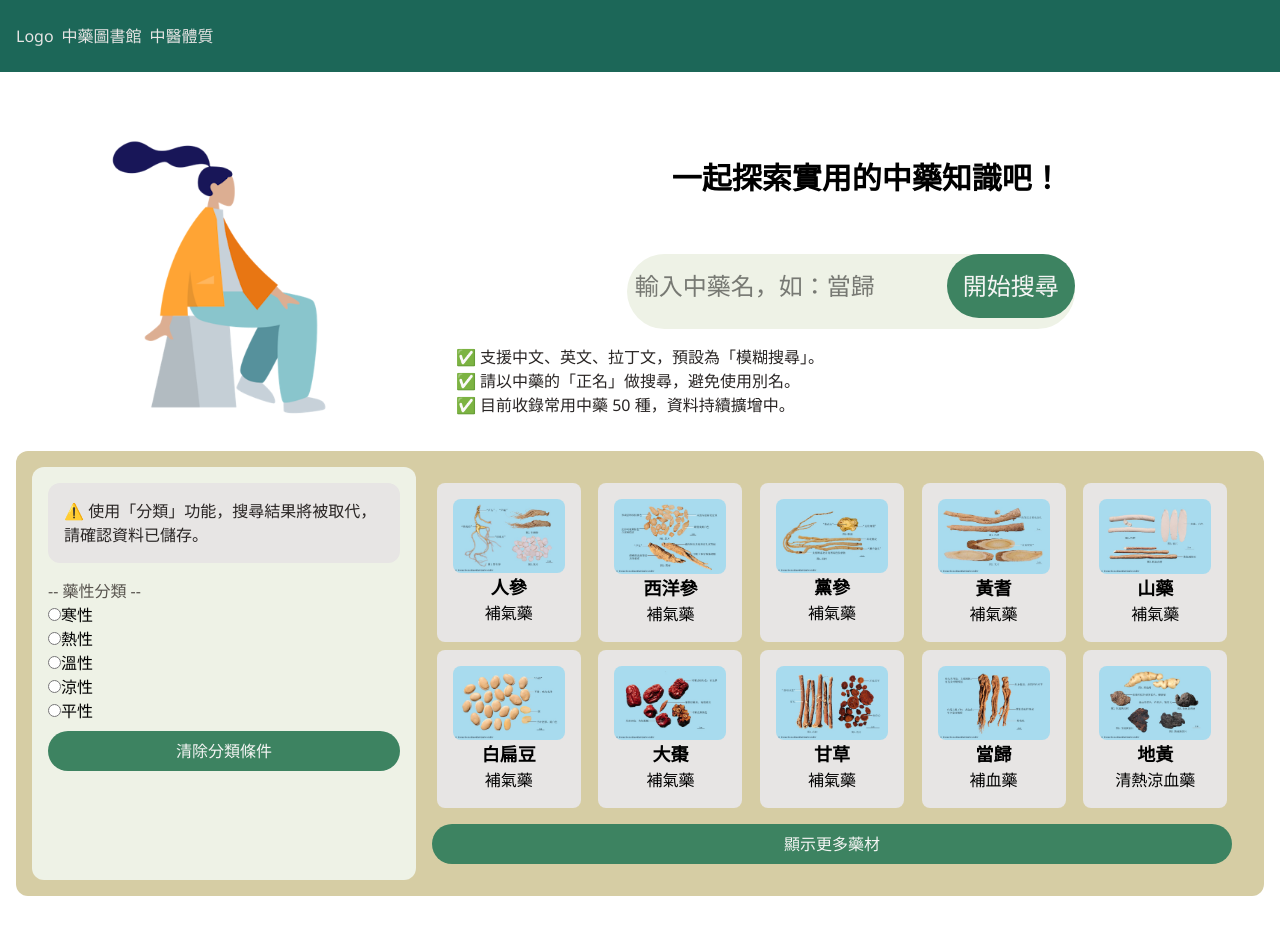
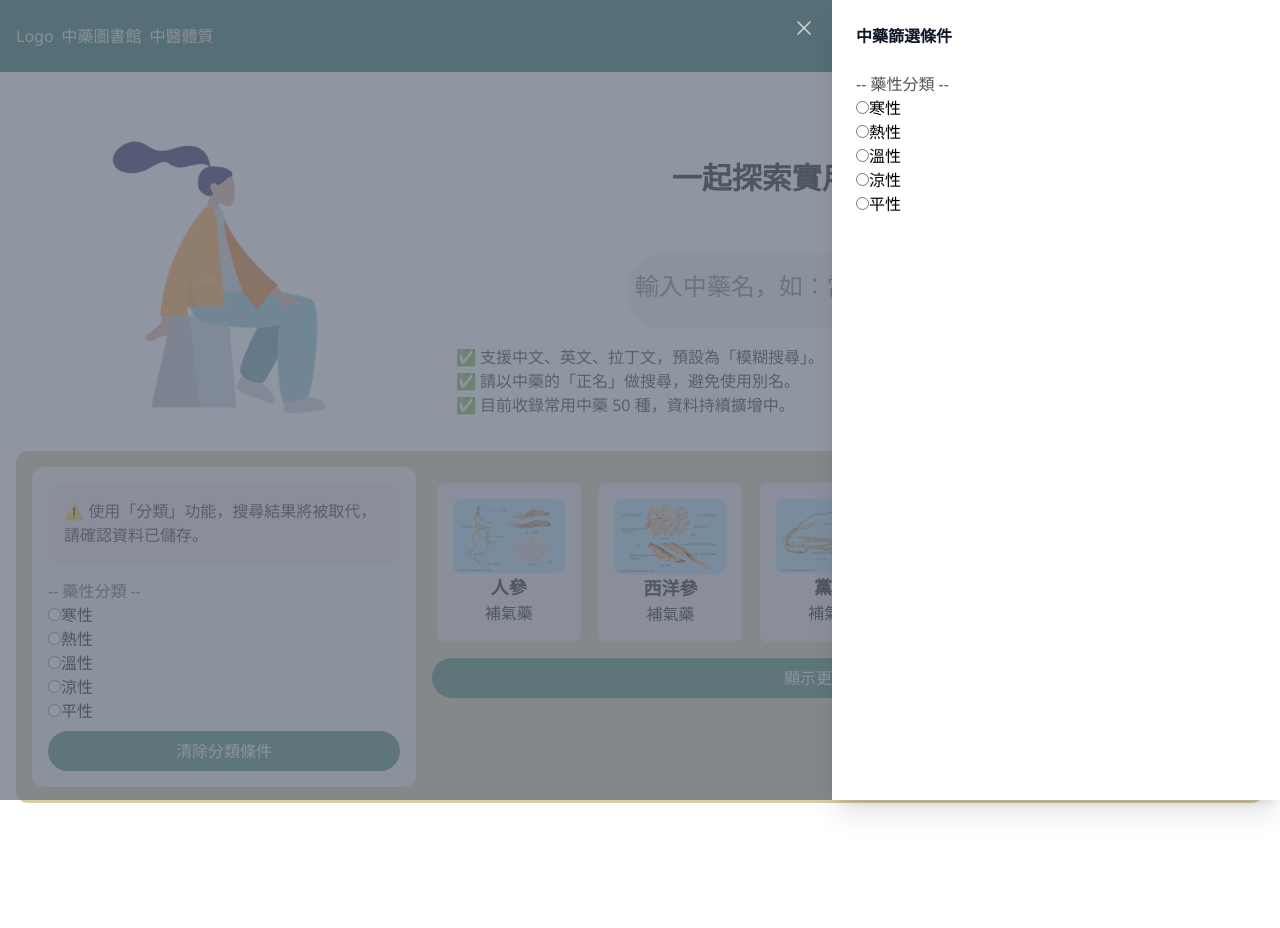
Before and after one commit to Michelle-developer/herb-lab, a React (Vite) app: page /herbs in a window 1280 px wide. After the commit the page ends 835 px from the top, so only its background shows below. Built offline with nearby package versions, Linux system fonts and the light colour scheme.

Commit message:
feat: clear filter + show more

```diff
--- a/package.json
+++ b/package.json
@@ -10,6 +10,8 @@
     "preview": "vite preview"
   },
   "dependencies": {
+    "@headlessui/react": "^2.2.4",
+    "@heroicons/react": "^2.2.0",
     "@tailwindcss/cli": "^4.1.8",
     "@tailwindcss/postcss": "^4.1.8",
     "@tailwindcss/vite": "^4.1.8",
--- a/src/contexts/HerbContext.jsx
+++ b/src/contexts/HerbContext.jsx
@@ -20,7 +20,6 @@ export function HerbProvider({ children }) {
     herbQueryInitialState,
   );
 
-  console.log(queryState); //TODO:待刪除
   return (
     <HerbContext.Provider
       value={{ herbs: processedHerbs, queryState, queryDispatch }}
--- a/src/features/herb/HerbCard.jsx
+++ b/src/features/herb/HerbCard.jsx
@@ -1,16 +1,13 @@
 import { Link } from "react-router-dom";
-import { useHerbContext } from "../../contexts/HerbContext";
 
-function HerbCard() {
-  const { herbs, queryState } = useHerbContext();
-  const displayHerbs =
-    queryState.keyword || queryState.category
-      ? queryState.filteredHerbs
-      : herbs;
-
+//TODO:抽HerbCardItem
+function HerbCard({ displayHerbs }) {
   return (
     <>
-      {displayHerbs.map((herb) => (
+      {displayHerbs.length === 0 ? (
+        <p className="col-span-5">抱歉，我們找不到你查詢的中藥 🥲</p>
+      ) : (
+        displayHerbs.map((herb) => (
           <li
             key={herb.id}
             className="flex flex-col items-center rounded-lg bg-stone-200 p-4"
@@ -25,7 +22,8 @@ function HerbCard() {
               {herb.function_group}
             </p>
           </li>
-      ))}
+        ))
+      )}
     </>
   );
 }
--- a/src/features/herb/HerbCardGrid.jsx
+++ b/src/features/herb/HerbCardGrid.jsx
@@ -1,14 +1,28 @@
 import HerbCard from "./HerbCard";
+import { useHerbContext } from "../../contexts/HerbContext";
+import { useState } from "react";
 
 function HerbCardGrid() {
+  const { herbs, queryState } = useHerbContext();
+  const [visibleCount, setVisibleCount] = useState(5);
+  const isFiltered = queryState.keyword || queryState.category;
+  const source = isFiltered ? queryState.filteredHerbs : herbs;
+  const displayHerbs = source.slice(0, visibleCount);
+
   return (
     <>
       <ul className="mb-4 grid grid-cols-5 justify-items-center gap-2">
-        <HerbCard />
+        <HerbCard displayHerbs={displayHerbs} />
       </ul>
-      <button className="bg-grass border-grass w-full rounded-full border-solid p-2 text-stone-100">
-        顯示更多藥材
-      </button>
+
+      {source.length > visibleCount && (
+        <button
+          className="bg-grass border-grass w-full rounded-full border-solid p-2 text-stone-100"
+          onClick={() => setVisibleCount((count) => count + 5)}
+        >
+          顯示更多藥材
+        </button>
+      )}
     </>
   );
 }
--- a/src/features/herb/HerbFilterNature.jsx
+++ b/src/features/herb/HerbFilterNature.jsx
@@ -1,8 +1,6 @@
-import { useState } from "react";
 import { useHerbContext } from "../../contexts/HerbContext";
 
-function HerbFilterNature() {
-  const [category, setCategory] = useState("");
+function HerbFilterNature({ category, setCategory }) {
   const { herbs, queryDispatch } = useHerbContext();
 
   function handleFilter(e) {
--- a/src/features/herb/HerbFilterSidebar.jsx
+++ b/src/features/herb/HerbFilterSidebar.jsx
@@ -1,16 +1,25 @@
 import HerbFilterNature from "./HerbFilterNature";
+import { useHerbContext } from "../../contexts/HerbContext";
+import { useState } from "react";
 
 function HerbFilterSidebar() {
+  const [category, setCategory] = useState("");
+  const { queryDispatch } = useHerbContext();
+
   return (
     <aside className="bg-jade flex-1 rounded-xl p-4">
       <p className="mb-4 rounded-xl bg-stone-200 p-4 text-stone-800">
         ⚠️ 使用「分類」功能，搜尋結果將被取代，請確認資料已儲存。
       </p>
-      <HerbFilterNature />
+      <HerbFilterNature category={category} setCategory={setCategory} />
 
       <button
         type="button"
         className="bg-grass border-grass w-full rounded-full border-solid p-2 text-stone-100"
+        onClick={() => {
+          setCategory("");
+          queryDispatch({ type: "clearFilter" });
+        }}
       >
         清除分類條件
       </button>
--- a/src/features/herb/HerbList.jsx
+++ b/src/features/herb/HerbList.jsx
@@ -2,6 +2,8 @@ import HerbSearchBar from "./HerbSearchBar";
 import HerbNoticeBar from "./HerbNoticeBar";
 import HerbFilterSidebar from "./HerbFilterSidebar";
 import HerbCardGrid from "./HerbCardGrid";
+import HerbSidebarDrawer from "./HerbSidebarDrawer";
+import { useHerbContext } from "../../contexts/HerbContext";
 
 function HerbList() {
   return (
@@ -16,6 +18,7 @@ function HerbList() {
         </h1>
         <HerbSearchBar />
         <HerbNoticeBar />
+        <HerbSidebarDrawer />
       </header>
 
       <div className="bg-land flex rounded-xl p-4">
--- /dev/null
+++ b/src/features/herb/HerbSidebarDrawer.jsx
@@ -0,0 +1,82 @@
+"use client";
+
+import { useState } from "react";
+import {
+  Dialog,
+  DialogBackdrop,
+  DialogPanel,
+  DialogTitle,
+  TransitionChild,
+} from "@headlessui/react";
+import { XMarkIcon } from "@heroicons/react/24/outline";
+import HerbFilterNature from "./HerbFilterNature";
+
+export default function Example() {
+  const [open, setOpen] = useState(true);
+
+  return (
+    <div>
+      <button
+        onClick={() => setOpen(true)}
+        className="rounded-md bg-gray-950/5 px-2.5 py-1.5 text-sm font-semibold text-gray-900 hover:bg-gray-950/10"
+      >
+        {/* 打開抽屜的按鈕 */}
+        <svg
+          xmlns="http://www.w3.org/2000/svg"
+          fill="none"
+          viewBox="0 0 24 24"
+          strokeWidth={1.5}
+          stroke="currentColor"
+          className="size-6"
+        >
+          <path
+            strokeLinecap="round"
+            strokeLinejoin="round"
+            d="M10.5 6h9.75M10.5 6a1.5 1.5 0 1 1-3 0m3 0a1.5 1.5 0 1 0-3 0M3.75 6H7.5m3 12h9.75m-9.75 0a1.5 1.5 0 0 1-3 0m3 0a1.5 1.5 0 0 0-3 0m-3.75 0H7.5m9-6h3.75m-3.75 0a1.5 1.5 0 0 1-3 0m3 0a1.5 1.5 0 0 0-3 0m-9.75 0h9.75"
+          />
+        </svg>
+      </button>
+      <Dialog open={open} onClose={setOpen} className="relative z-10">
+        <DialogBackdrop
+          transition
+          className="fixed inset-0 bg-gray-500/75 transition-opacity duration-500 ease-in-out data-closed:opacity-0"
+        />
+
+        <div className="fixed inset-0 overflow-hidden">
+          <div className="absolute inset-0 overflow-hidden">
+            <div className="pointer-events-none fixed inset-y-0 right-0 flex max-w-full pl-10 sm:pl-16">
+              <DialogPanel
+                transition
+                className="pointer-events-auto relative w-screen max-w-md transform transition duration-500 ease-in-out data-closed:translate-x-full sm:duration-700"
+              >
+                <TransitionChild>
+                  <div className="absolute top-0 left-0 -ml-8 flex pt-4 pr-2 duration-500 ease-in-out data-closed:opacity-0 sm:-ml-10 sm:pr-4">
+                    <button
+                      type="button"
+                      onClick={() => setOpen(false)}
+                      className="relative rounded-md text-gray-300 hover:text-white focus-visible:ring-2 focus-visible:ring-white focus-visible:outline-hidden"
+                    >
+                      <span className="absolute -inset-2.5" />
+                      <span className="sr-only">Close panel</span>
+                      <XMarkIcon aria-hidden="true" className="size-6" />
+                    </button>
+                  </div>
+                </TransitionChild>
+                <div className="flex h-full flex-col overflow-y-scroll bg-white py-6 shadow-xl">
+                  <div className="px-4 sm:px-6">
+                    <DialogTitle className="text-base font-semibold text-gray-900">
+                      中藥篩選條件
+                    </DialogTitle>
+                  </div>
+                  <div className="relative mt-6 flex-1 px-4 sm:px-6">
+                    <HerbFilterNature />
+                  </div>
+                </div>
+              </DialogPanel>
+            </div>
+          </div>
+        </div>
+      </Dialog>
+    </div>
+  );
+}
--- a/src/reducers/herbQueryReducer.jsx
+++ b/src/reducers/herbQueryReducer.jsx
@@ -43,5 +43,13 @@ export function herbQueryReducer(state, action) {
         filteredHerbs: filterHerbs,
       };
     }
+
+    case "clearFilter": {
+      return {
+        ...state,
+        category: "",
+        filteredHerbs: [],
+      };
+    }
   }
 }
```
Also changed, not shown: 1 other file (tests, documents, lock files or other folders). Lines whose indentation alone changed are shown as unchanged.
